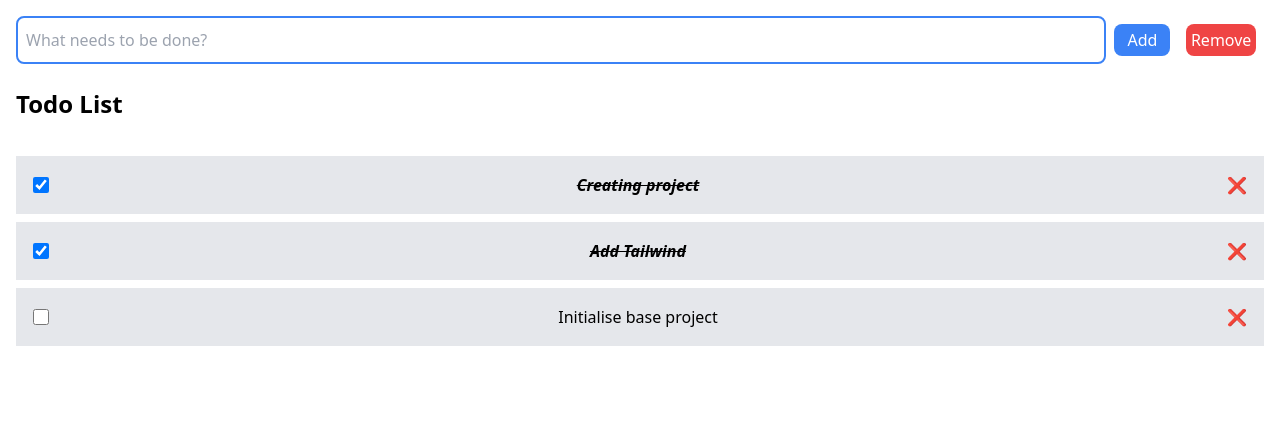
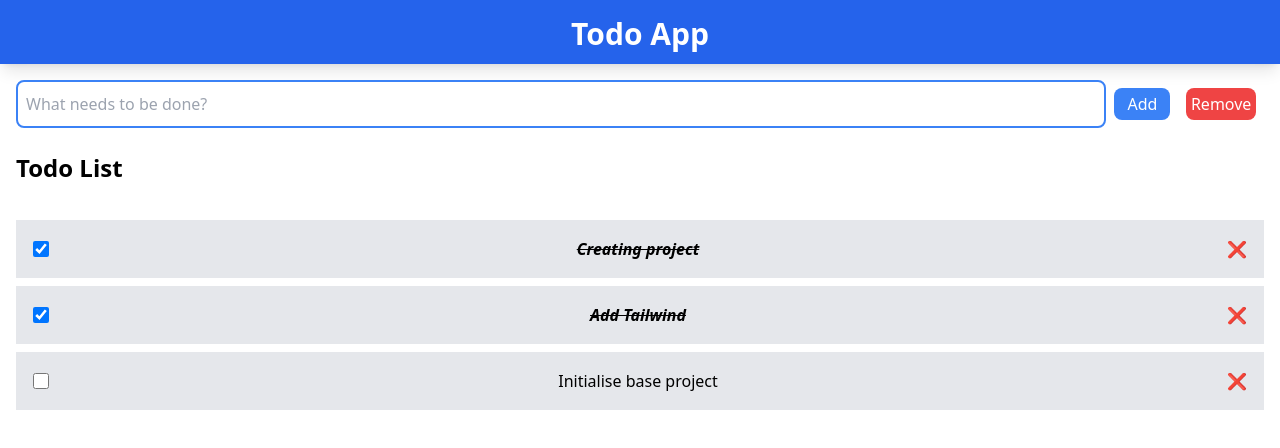
Before and after one commit to AjinkyaTaranekar/Svelte-Todo-App-With-Unit-Testing, a SvelteKit app: page /todos in a window 1280 px wide. Shown: the top 448 px of the page. Built offline with nearby package versions, Linux system fonts and the light colour scheme.

Commit message:
- add appbar

```diff
--- a/src/routes/todos/components/TodoList.svelte
+++ b/src/routes/todos/components/TodoList.svelte
@@ -32,6 +32,9 @@
   }
 </script>
 
+<div class="bg-blue-600 w-full shadow-lg h-16">
+  <h1 class="text-3xl font-bold text-center p-4 text-white">Todo App</h1>
+</div>
 <div class="flex flex-col p-4 w-full">
   <div class="flex flex-row justify-between items-center">
     <input
```
Also changed, not shown: 1 other file (tests, documents, lock files or other folders).
